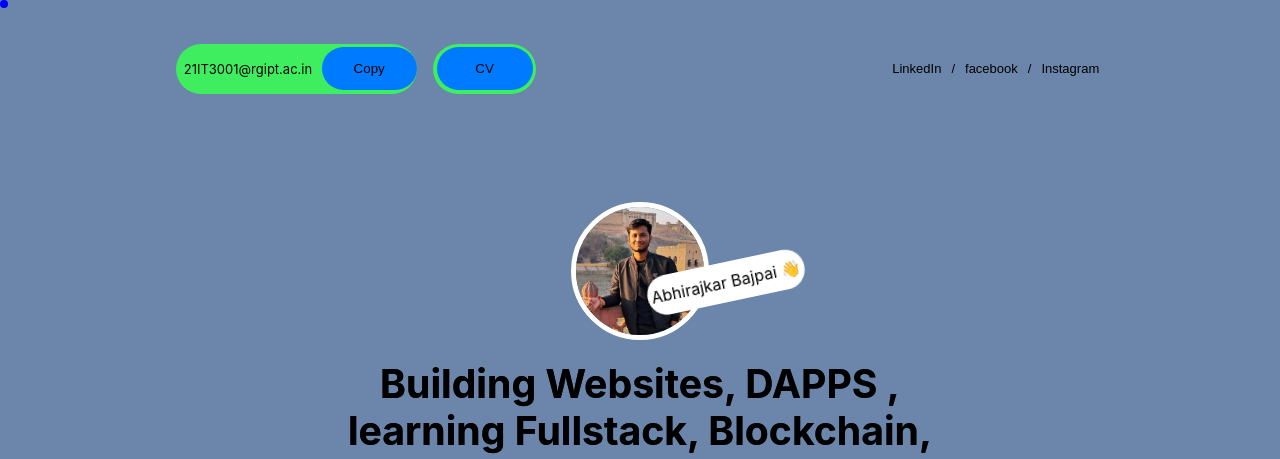
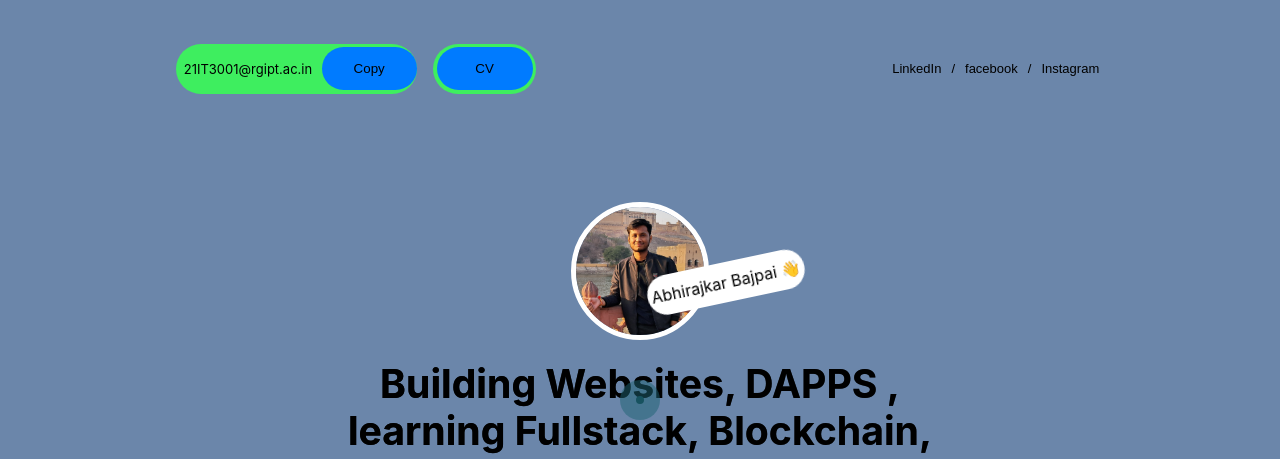
Before and after one commit to AbhirajkarBajpai/Abhirajkar_Portfolio, a React (Create React App) app: page / in a window 1280 px wide. Shown: the top 459 px of the page. Built offline with nearby package versions, Linux system fonts and the light colour scheme.

Commit message:
Homepage Building

```diff
--- a/src/App.js
+++ b/src/App.js
@@ -4,12 +4,12 @@ import Profile_Pic from "./assets/img/Ab.jpg";
 import { FontAwesomeIcon } from '@fortawesome/react-fontawesome';
 import { faGithub } from '@fortawesome/free-brands-svg-icons';
 import MovingExperience from "./components/MovingExperience";
-import CursorDot from "./components/CursorDot";
+import Cursor from "./components/CursorDot";
 
 function App() {
   return (
     <div className="App">
-      <CursorDot/>
+      <Cursor/>
       <div className="home">
         <Navbar />
         <div className="profile-section">
--- a/src/components/CursorDot.css
+++ b/src/components/CursorDot.css
@@ -1,10 +1,33 @@
+/* Colors */
+:root {
+  --primary: #10404a;
+  --primary-ultralight: rgba(31, 101, 117, 0.5);
+  --primary-light: rgba(4, 34, 40, 0.8);
+  --black: #333333;
+  --white: #eeeeee;
+}
+
+.cursor-dot,
+.cursor-dot-outline {
+  pointer-events: none;
+  position: absolute;
+  top: 50%;
+  left: 50%;
+  border-radius: 50%;
+  opacity: 0;
+  transform: translate(-50%, -50%);
+  transition: opacity 0.3s ease-in-out,
+              transform 0.3s ease-in-out;
+}
+
 .cursor-dot {
-    width: 8px;
-    height: 8px;
-    background-color: blue;
-    border-radius: 50%;
-    position: fixed;
-    pointer-events: none;
-    transition: transform 0.1s ease;
-    z-index: 9999;
-  }
+  width: 8px;
+  height: 8px;
+  background-color: var(--primary);
+}
+
+.cursor-dot-outline {
+  width: 40px;
+  height: 40px;
+  background-color: var(--primary-ultralight);
+}
--- a/src/components/CursorDot.jsx
+++ b/src/components/CursorDot.jsx
@@ -1,37 +1,114 @@
-import React, { useEffect, useState } from 'react';
+import React, { useEffect, useRef } from 'react';
 import './CursorDot.css';
 
-const CursorDot = () => {
-  const [position, setPosition] = useState({ x: 0, y: 0 });
-  const [isVisible, setIsVisible] = useState(true);
+const Cursor = () => {
+  const dotRef = useRef(null);
+  const outlineRef = useRef(null);
+  const delay = 8;
+  let _x = 0, _y = 0;
+  let endX = window.innerWidth / 2, endY = window.innerHeight / 2;
+  let cursorVisible = true;
+  let cursorEnlarged = false;
 
   useEffect(() => {
-    const handleMouseMove = (e) => {
-      const { clientX, clientY } = e;
-      setPosition({ x: clientX, y: clientY });
-      if (clientY <= 0 || clientY > window.innerHeight || clientX <= 0 || clientX > window.innerWidth) {
-        setIsVisible(false);
+    const $dot = dotRef.current;
+    const $outline = outlineRef.current;
+
+    const animateDotOutline = () => {
+      _x += (endX - _x) / delay;
+      _y += (endY - _y) / delay;
+      $outline.style.top = `${_y}px`;
+      $outline.style.left = `${_x}px`;
+
+      requestAnimationFrame(animateDotOutline);
+    };
+
+    const toggleCursorSize = () => {
+      if (cursorEnlarged) {
+        $dot.style.transform = 'translate(-50%, -50%) scale(0.75)';
+        $outline.style.transform = 'translate(-50%, -50%) scale(1.5)';
       } else {
-        setIsVisible(true);
+        $dot.style.transform = 'translate(-50%, -50%) scale(1)';
+        $outline.style.transform = 'translate(-50%, -50%) scale(1)';
       }
     };
 
-    window.addEventListener('mousemove', handleMouseMove);
+    const toggleCursorVisibility = () => {
+      if (cursorVisible) {
+        $dot.style.opacity = 1;
+        $outline.style.opacity = 1;
+      } else {
+        $dot.style.opacity = 0;
+        $outline.style.opacity = 0;
+      }
+    };
+
+    const setupEventListeners = () => {
+      document.querySelectorAll('a').forEach((el) => {
+        el.addEventListener('mouseover', () => {
+          cursorEnlarged = true;
+          toggleCursorSize();
+        });
+        el.addEventListener('mouseout', () => {
+          cursorEnlarged = false;
+          toggleCursorSize();
+        });
+      });
+
+      document.addEventListener('mousedown', () => {
+        cursorEnlarged = true;
+        toggleCursorSize();
+      });
+
+      document.addEventListener('mouseup', () => {
+        cursorEnlarged = false;
+        toggleCursorSize();
+      });
+
+      document.addEventListener('mousemove', (e) => {
+        cursorVisible = true;
+        toggleCursorVisibility();
+
+        endX = e.pageX;
+        endY = e.pageY;
+        $dot.style.top = `${endY}px`;
+        $dot.style.left = `${endX}px`;
+      });
+
+      document.addEventListener('mouseenter', () => {
+        cursorVisible = true;
+        toggleCursorVisibility();
+        $dot.style.opacity = 1;
+        $outline.style.opacity = 1;
+      });
+
+      document.addEventListener('mouseleave', () => {
+        cursorVisible = false;
+        toggleCursorVisibility();
+        $dot.style.opacity = 0;
+        $outline.style.opacity = 0;
+      });
+    };
+
+    setupEventListeners();
+    animateDotOutline();
+
     return () => {
-      window.removeEventListener('mousemove', handleMouseMove);
+      // Clean up event listeners on component unmount
+      document.removeEventListener('mousemove', () => {});
+      document.removeEventListener('mousedown', () => {});
+      document.removeEventListener('mouseup', () => {});
+      document.removeEventListener('mouseenter', () => {});
+      document.removeEventListener('mouseleave', () => {});
     };
-  }, []);
+  }, [delay]);
 
   return (
-    isVisible && (
-      <div
-        className="cursor-dot"
-        style={{
-          transform: `translate(${position.x}px, ${position.y}px)`,
-        }}
-      ></div>
-    )
+    <>
+      <div className="cursor-dot" ref={dotRef}></div>
+      <div className="cursor-dot-outline" ref={outlineRef}></div>
+    </>
   );
 };
 
-export default CursorDot;
+export default Cursor;
```
